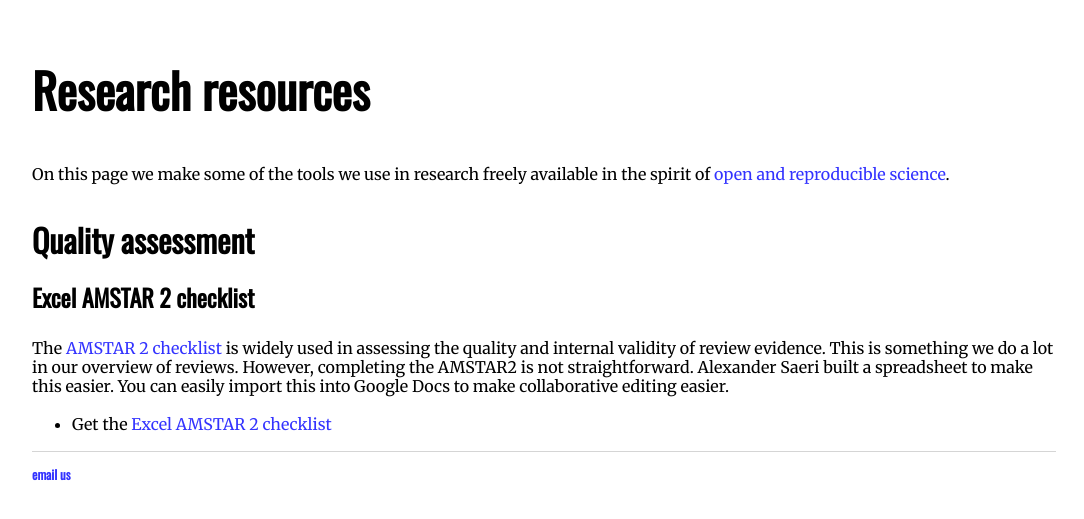
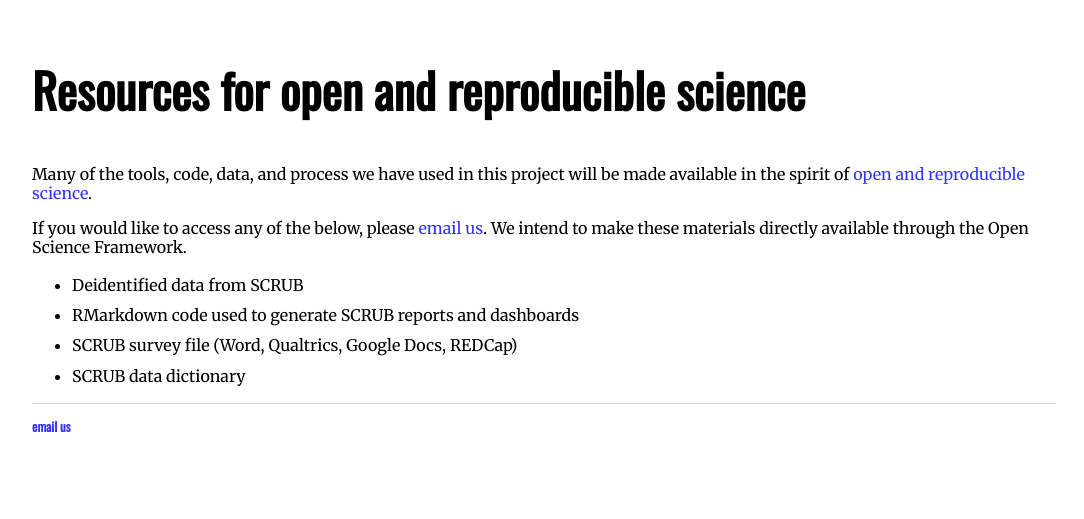
Before and after one commit to aksaeri/scrub, a Jekyll site: the page built from pages/resources.md, in a window 1280 px wide. Shown: the top 519 px of the page, without its empty margins (96-1180 px from the left). Built offline with Jekyll 4.4.1, drawn with Linux system fonts in a browser that asks for light colours.

Commit message:
Update resources.md

```diff
--- a/pages/resources.md
+++ b/pages/resources.md
@@ -1,17 +1,16 @@
 ---
 layout: default
 title: Resources
-description: EAARC resources
+description: SCRUB resources
 ---
 
-# Research resources
+# Resources for open and reproducible science
 
-On this page we make some of the tools we use in research freely available in the spirit of [open and reproducible science](https://www.nature.com/articles/s41562-016-0021).
+Many of the tools, code, data, and process we have used in this project will be made available in the spirit of [open and reproducible science](https://www.nature.com/articles/s41562-016-0021).
 
-## Quality assessment
+If you would like to access any of the below, please [email us](peter.slattery@monash.edu). We intend to make these materials directly available through the Open Science Framework.
 
-### Excel AMSTAR 2 checklist
-
-The [AMSTAR 2 checklist](https://amstar.ca/Amstar-2.php) is widely used in assessing the quality and internal validity of review evidence. This is something we do a lot in our overview of reviews. However, completing the AMSTAR2 is not straightforward. Alexander Saeri built a spreadsheet to make this easier. You can easily import this into Google Docs to make collaborative editing easier.
-
-* Get the [Excel AMSTAR 2 checklist](https://drive.google.com/open?id=1w3ycm4LYlKjaR60bol7BU1KyY2wRSjlY)
+* Deidentified data from SCRUB
+* RMarkdown code used to generate SCRUB reports and dashboards
+* SCRUB survey file (Word, Qualtrics, Google Docs, REDCap)
+* SCRUB data dictionary
```
